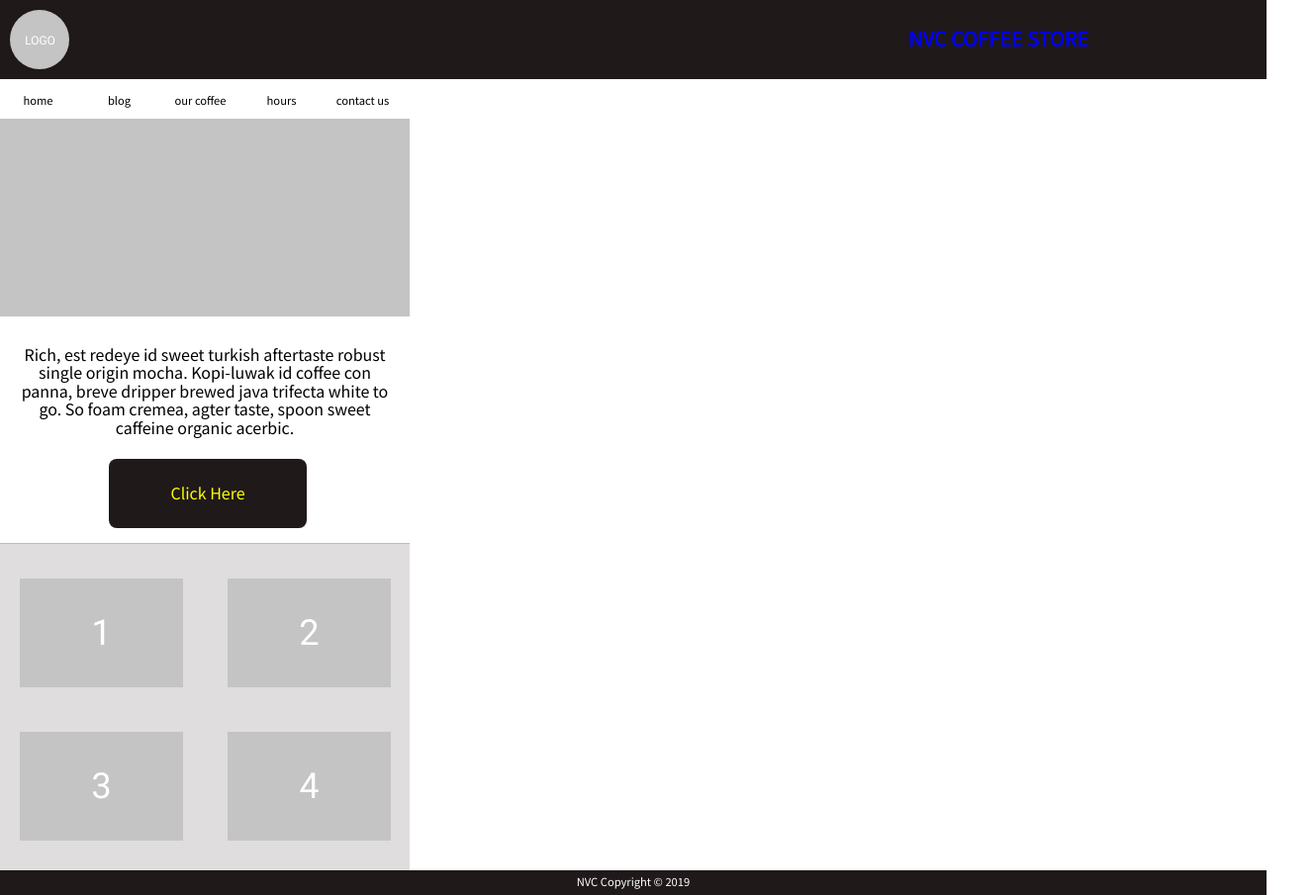
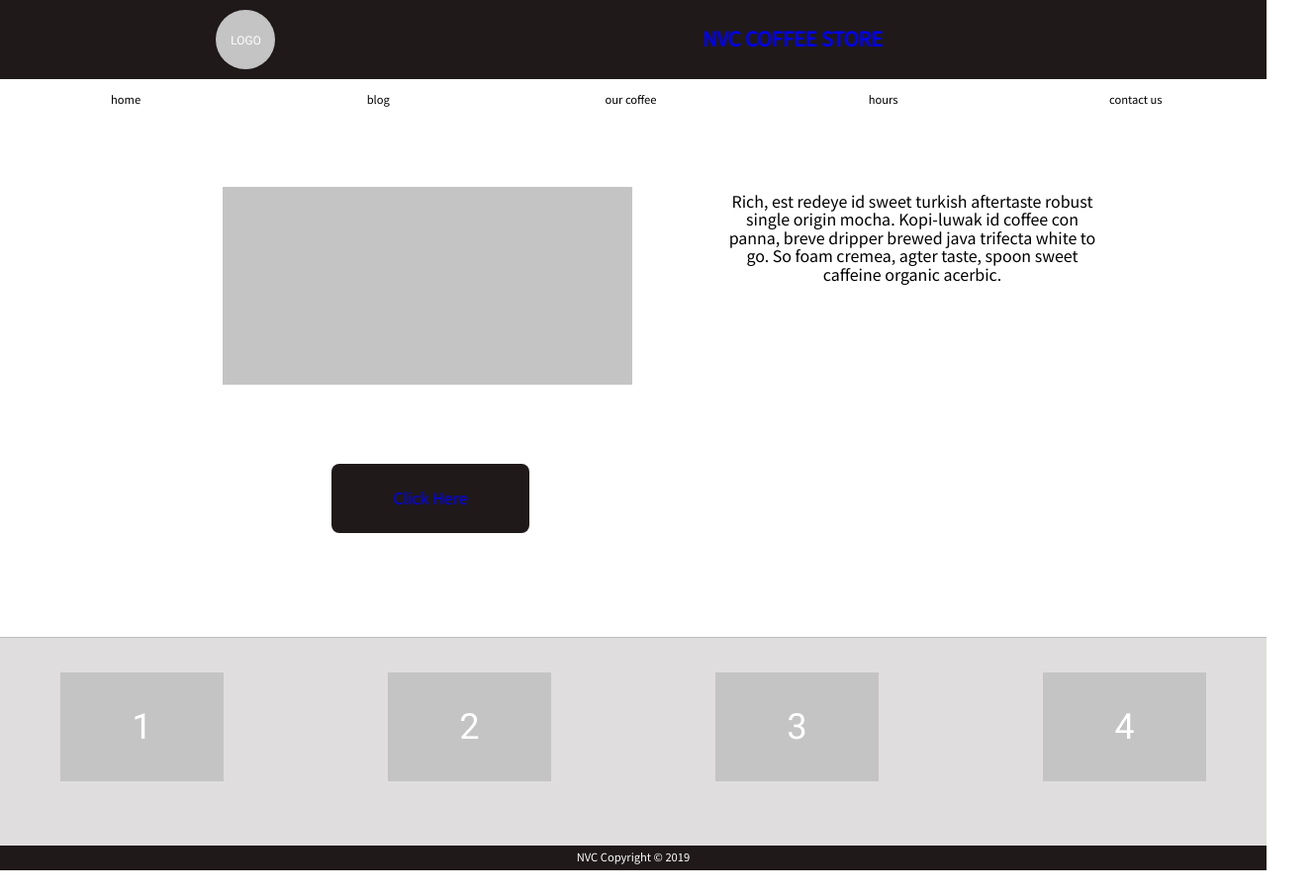
Before and after one commit to tmrandle/web2Fall20, a plain HTML site: page index.html in a window 1280 px wide. Shown: the whole page at 99% size, 1330 px wide, since content can reach past the window. After the commit the page ends 880 px from the top, so only its background shows below. Drawn offline with nearby package versions, Linux system fonts and the light colour scheme.

Commit message:
practiced with grid and flex.  Just a few changes with the large screen mode.

```diff
--- a/index.html
+++ b/index.html
@@ -17,7 +17,7 @@
 
 
 <body>
-
+   <div class="mainWrapper">
     <header>
 		<img class="animatedLogo" src="assets/images/logo.png" alt="Logo">
 		<h1 class="animate__animated animate__bounceInDown">NVC COFFEE STORE</h1>
@@ -73,6 +73,6 @@
                 <p>NVC Copyright &#169; 2019</p>
             </footer>
 
-
+    </div> <!--for mainWrapper-->
 </body>
 </html>
--- a/styles/main.scss
+++ b/styles/main.scss
@@ -135,34 +135,64 @@ footer{
 //Big Screens
 @media (min-width: 1024px){
 
+
     header {
-    //    display: flex;
-    //     flex-flow: row nowrap;
+       display: flex;
+       flex-flow: row nowrap;
+
+        height: 80px;
+        width: 100%;
+        justify-content: space-around;
+        align-content: center;
 
          h1{
             color: $bigSHeaderColor;
         // justify-content: space-around;
         // align-content: center;
         }
-    .hero{
-        display: grid;
-        .button {
+
+
+}
+
+.hero .button {
     color: $bigSHeaderColor;
 }
-        .hero .heroGrid{
+.heroGrid{
+    height: 450px;
+    width: 100%;
+    margin: 50px;
     display: grid;
     grid-template-rows: 250px 100px;
     grid-template-columns: 440px 440px;
+    justify-content:center;
+    align-content: center;
     gap: 50px;
 
 }
-
-    //    .button {
-    //         color: $bigSHeaderColor;
-    //     }
+nav ul{
+    height: 50px;
+    width: 100%;
+    display: flex;
+    flex-flow: row nowrap;
+    justify-content: space-around;
 
 }
 
+.pics{
+    height: 200px;
+    width: 100%;
+    // padding: 10px 10px 10px 10px;
+
+    //  gap: 70px;
+    // grid-template-columns: repeat(4, 165px);
+    display: flex;
+    // justify-content: center;
+    flex-flow: row nowrap;
+    justify-content: space-around;
+    align-content: base;
 }
 
+
+
+
 }
```
Also changed, not shown: styles/main.css, 1 other file. Lines whose indentation alone changed are shown as unchanged.
